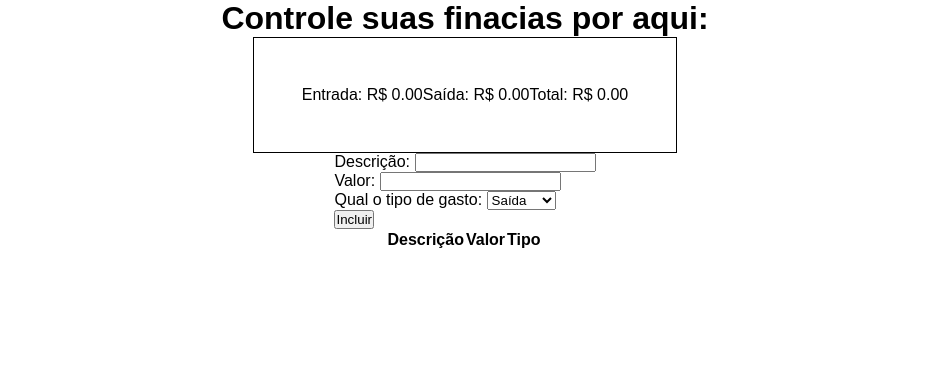
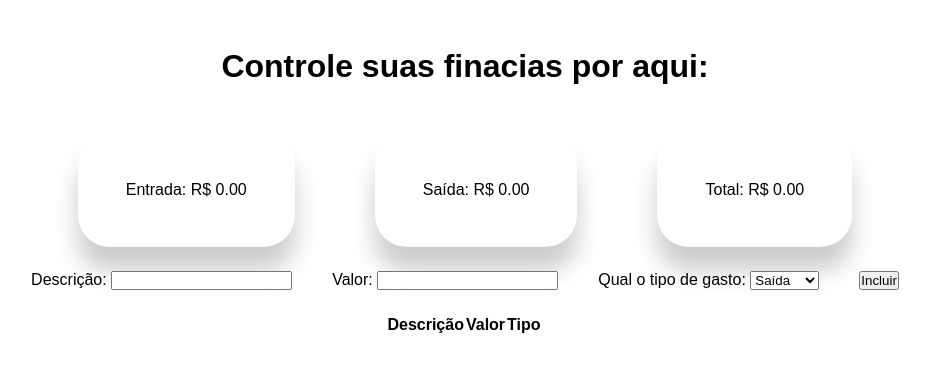
Before and after one commit to CaioCroccia22/Sistema-de-controle-de-financas-js, a plain HTML site: page index.html in a window 1280 px wide. Shown: the whole page, without its empty margins (175-1105 px from the left). Drawn offline with Linux system fonts and the light colour scheme.

Commit message:
Ajuste do box shadow do container box

```diff
--- a/css/style.css
+++ b/css/style.css
@@ -10,11 +10,12 @@
 body{
     width: 100%;
     height: 100vh;
+
 }
 
 .container {
 
-    max-width: 100%;
+
     display: flex;
     flex-direction: column;
     align-items: center;
@@ -22,16 +23,35 @@ body{
 
 }
 
+h1{
+    margin: 3rem;
+    text-align: center;
+
+}
+
 
 
 .container-box{
     display: flex;
-    padding: 3rem;
-    border: 0.1rem solid black;
+    width: 100%;
+    gap: 5rem;
+    justify-content: center;
+    flex-wrap: wrap;
 
 }
 
+.container-box>div{
 
-.mostrar-valor{
-    padding: 1rem;
+    box-shadow: 0rem 1.5rem 1.5rem #ccc;
+    padding: 3rem;
+    border-radius: 2rem;
 }
+
+.new-item{
+
+    width: 100%;
+    display: flex;
+    justify-content: center;
+    padding: 1.5rem;
+    gap: 2.5rem;
+}
```
